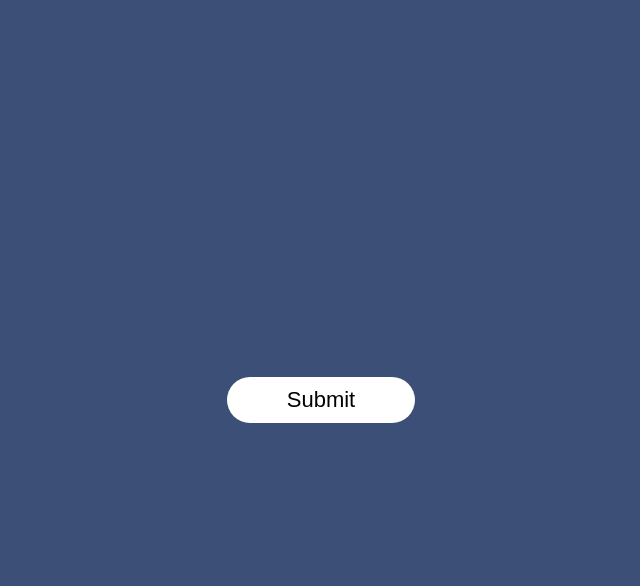
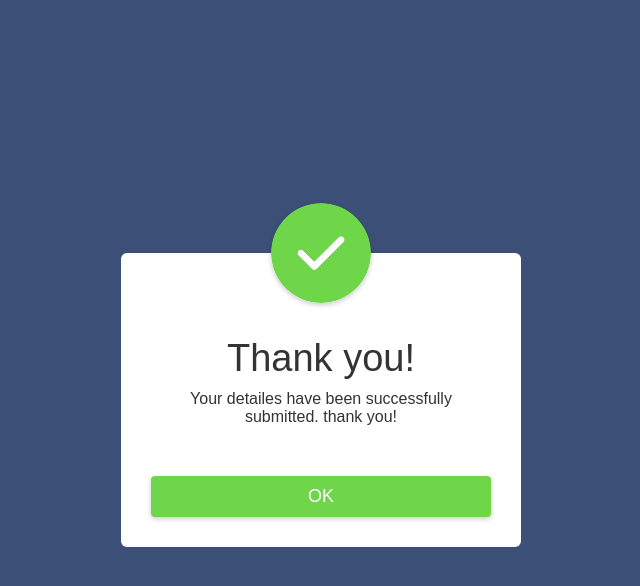
Before and after one commit to joseSald/popupVanilla, a plain HTML site: page index.html in a window 1280 px wide. Both pictures are taken after a click on the button "Submit". Shown: the whole page, without its empty margins (319-959 px from the left). Drawn offline with Linux system fonts and the light colour scheme.

Commit message:
commit 3

```diff
--- a/index.html
+++ b/index.html
@@ -8,8 +8,24 @@
   </head>
   <body>
     <div class="container">
-      <button type="submit" class="btn">Submit</button>
-      <div class="popup"></div>
+      <button type="submit" class="btn" onclick="openPopup()">Submit</button>
+      <div class="popup" id="popup">
+        <img src="./img/tick.png" />
+        <h2>Thank you!</h2>
+        <p>Your detailes have been successfully submitted. thank you!</p>
+        <button type="button" onclick="closePopup()">OK</button>
+      </div>
     </div>
+    <script>
+      let popup = document.getElementById('popup');
+      function openPopup() {
+        popup.classList.add('open-popup');
+      }
+      function closePopup() {
+        popup.classList.remove('open-popup');
+        // popup.classList.add('fade-out');
+        // setInterval(popup.classList.remove('open-popup'), 10000);
+      }
+    </script>
   </body>
 </html>
--- a/style.css
+++ b/style.css
@@ -22,3 +22,100 @@
     font-weight: 500;
     border-radius: 30px;
 }
+.popup{
+    width: 400px;
+    background: white;
+    border-radius: 6px;
+    position:absolute;
+    top:0;
+    left:50%;
+    transform:translate(-50%, -50%) scale(0.1);
+    text-align: center;
+    padding: 0 30px 30px;
+    color: #333;
+    visibility: hidden;
+    transition: transform 0.4s, top 0.4s;
+}
+
+.open-popup{
+    visibility: visible;
+    top:50%;
+    transform:translate(-50%, -50%) scale(1);
+}
+
+.popup img {
+    width: 100px;
+    margin-top: -50px;
+    border-radius: 50%;
+    box-shadow: 0 2px 5px rgba(0, 0, 0, 0.2);
+}
+.popup h2{
+    font-size: 38px;
+    font-weight: 500;
+    margin:30px 0 10px;
+}
+.popup button {
+    width: 100%;
+    margin-top: 50px;
+    padding: 10px 0;
+    background: #6fd649;
+    color: #fff;
+    border: 0;
+    outline:none;
+    font-size: 18px;
+    border-radius: 4px;
+    cursor:pointer;
+    box-shadow: 0 2px 5px rgba(0, 0, 0, 0.2);
+
+}
+.fade-out {
+    animation: fadeOut ease 2s;
+    -webkit-animation: fadeOut ease 2s;
+    -moz-animation: fadeOut ease 2s;
+    -o-animation: fadeOut ease 2s;
+    -ms-animation: fadeOut ease 2s;
+  }
+  @keyframes fadeOut {
+    0% {
+        opacity:1;
+    }
+    100% {
+        opacity:0;
+    }
+  }
+
+  @-moz-keyframes fadeOut {
+    0% {
+      opacity:1;
+    }
+    100% {
+      opacity:0;
+    }
+  }
+
+  @-webkit-keyframes fadeOut {
+    0% {
+      opacity:1;
+    }
+    100% {
+      opacity:0;
+    }
+  }
+
+  @-o-keyframes fadeOut {
+    0% {
+      opacity:1;
+    }
+    100% {
+      opacity:0;
+    }
+  }
+
+  @-ms-keyframes fadeOut {
+    0% {
+      opacity:0;
+    }
+    100% {
+      opacity:1;
+  }
+  }
```
